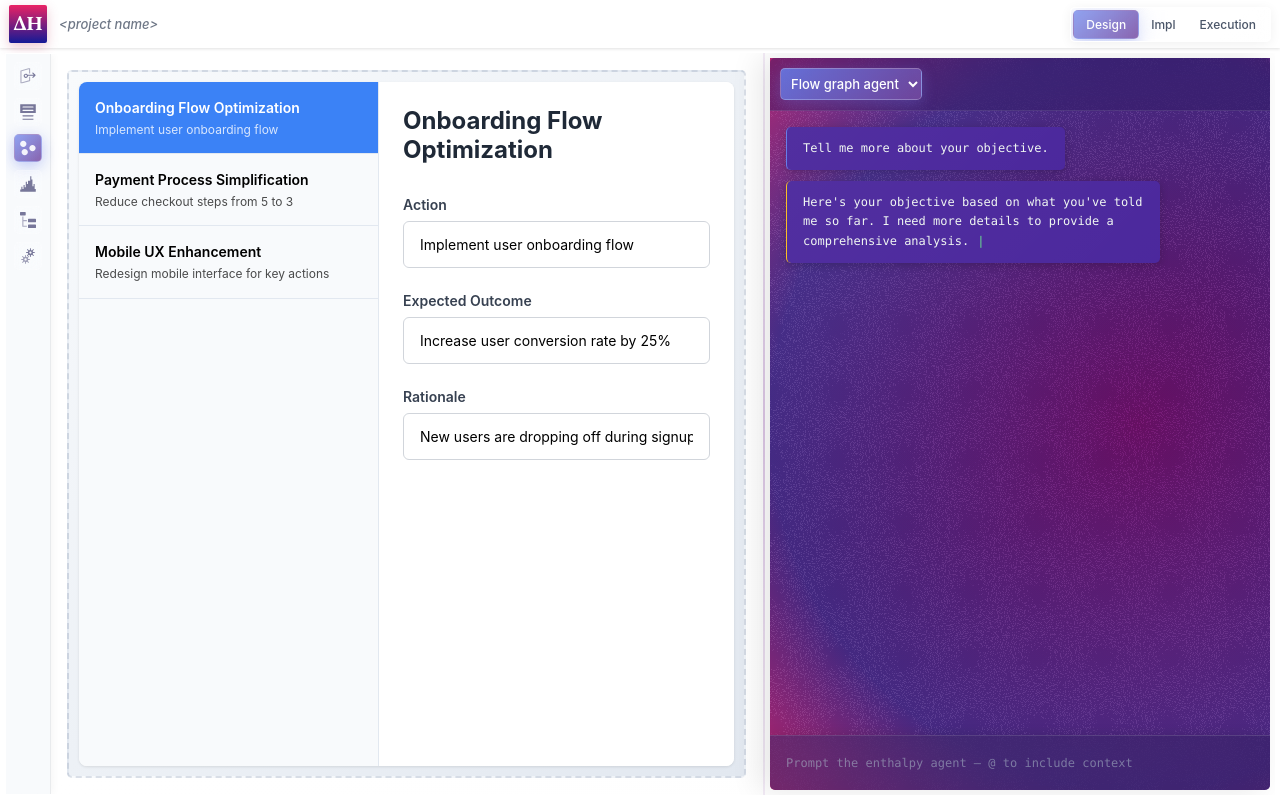
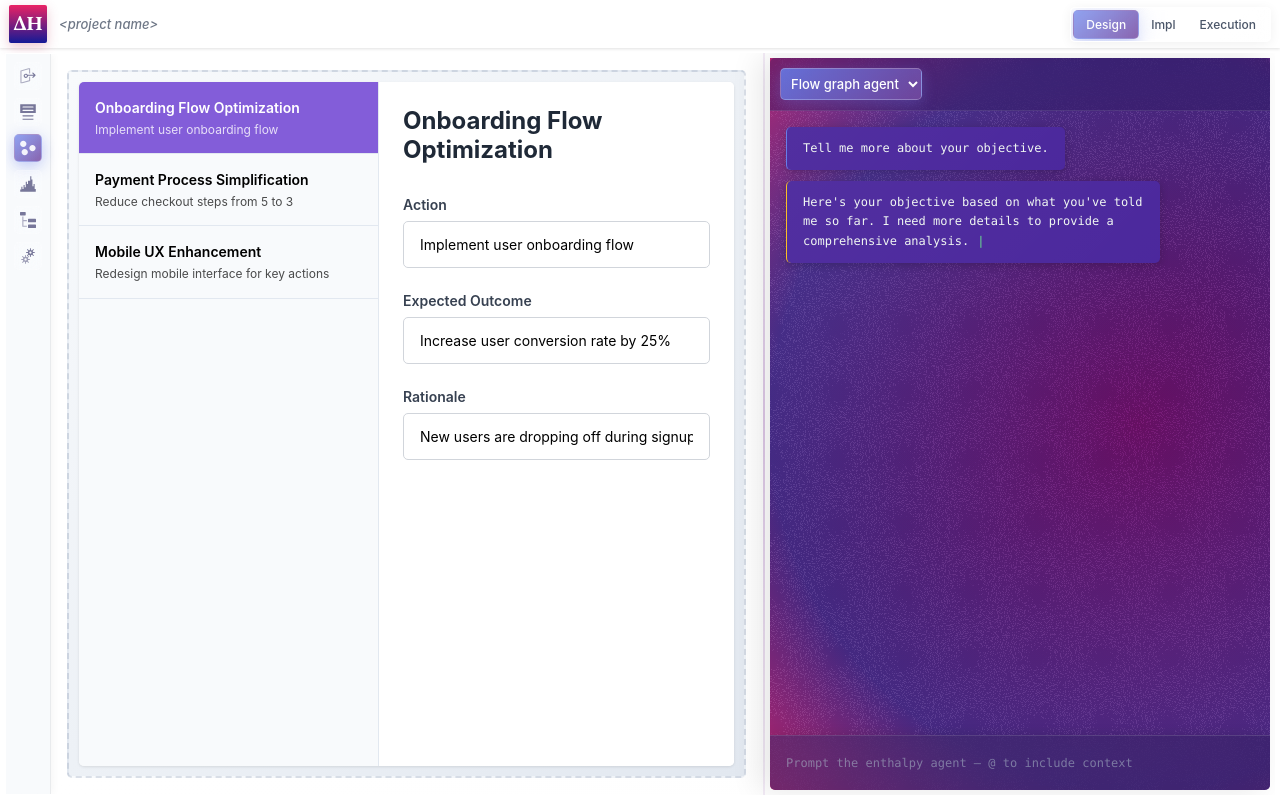
Before and after one commit to ovjectibity/enthalpy, a React (Create React App) app in the folder client/: page / in a window 1280 px wide. Both pictures are taken after a click on the button 28 px from the left and 148 px from the top of the page. Built offline with nearby package versions, Linux system fonts and the light colour scheme; a web font is replaced by a local one.

Commit message:
master-detail bug fix

```diff
--- a/client/src/App.css
+++ b/client/src/App.css
@@ -391,7 +391,7 @@ body {
     display: flex;
     flex-direction: row;
     background: white;
-    border-radius: 8px;
+    border-radius: 5px;
     overflow: hidden;
     box-shadow: 0 1px 3px rgba(0, 0, 0, 0.1);
 }
@@ -420,12 +420,12 @@ body {
 }
 
 .master-item.selected {
-    background: #3b82f6;
+    background: #835dd9;
     color: white;
 }
 
 .master-item.selected:hover {
-    background: #2563eb;
+    background: #572cbb;
 }
 
 .hypothesis-list-item {
@@ -484,7 +484,7 @@ body {
     width: 100%;
     padding: 12px 16px;
     border: 1px solid #d1d5db;
-    border-radius: 6px;
+    border-radius: 5px;
     font-size: 14px;
     line-height: 1.5;
     transition:
--- a/client/src/components/HypothesesView.tsx
+++ b/client/src/components/HypothesesView.tsx
@@ -38,15 +38,16 @@ const HypothesesView: React.FC = () => {
           </div>
         )}
         renderDetail={(item: any) => (
-          <div className="hypothesis-detail-view">
+          <div className="hypothesis-detail-view" key={item.id}>
             <h2 className="detail-title">{item.title}</h2>
 
             <div className="detail-section">
               <label className="detail-label">Action</label>
               <Input
                 className="detail-input"
-                defaultValue={item.action}
+                value={item.action}
                 placeholder="What action will you take?"
+                readOnly
               />
             </div>
 
@@ -54,8 +55,9 @@ const HypothesesView: React.FC = () => {
               <label className="detail-label">Expected Outcome</label>
               <Input
                 className="detail-input"
-                defaultValue={item.expected_outcome}
+                value={item.expected_outcome}
                 placeholder="What do you expect to happen?"
+                readOnly
               />
             </div>
 
@@ -63,8 +65,9 @@ const HypothesesView: React.FC = () => {
               <label className="detail-label">Rationale</label>
               <Input
                 className="detail-input"
-                defaultValue={item.rationale}
+                value={item.rationale}
                 placeholder="Why do you believe this will work?"
+                readOnly
               />
             </div>
           </div>
--- a/client/src/components/MasterDetail.tsx
+++ b/client/src/components/MasterDetail.tsx
@@ -1,4 +1,4 @@
-import React, { useState } from "react";
+import React, { useState, useEffect } from "react";
 
 interface MasterDetailProps {
   items: any[];
@@ -15,6 +15,18 @@ const MasterDetail: React.FC<MasterDetailProps> = ({
     items.length ? items[0].id : null,
   );
 
+  // Update selectedId if items change and current selection is invalid
+  useEffect(() => {
+    if (items.length === 0) {
+      setSelectedId(null);
+    } else if (
+      selectedId === null ||
+      !items.find((item) => item.id === selectedId)
+    ) {
+      setSelectedId(items[0].id);
+    }
+  }, [items, selectedId]);
+
   return (
     <div className="master-detail-root">
       <div className="master-list">
@@ -29,10 +41,12 @@ const MasterDetail: React.FC<MasterDetailProps> = ({
         ))}
       </div>
       <div className="detail-pane">
-        {selectedId &&
-          renderDetail(
-            items.find((item: any) => item.id === selectedId),
-          )}
+        {(() => {
+          const selectedItem = items.find(
+            (item: any) => item.id === selectedId,
+          );
+          return selectedItem ? renderDetail(selectedItem) : null;
+        })()}
       </div>
     </div>
   );
```
